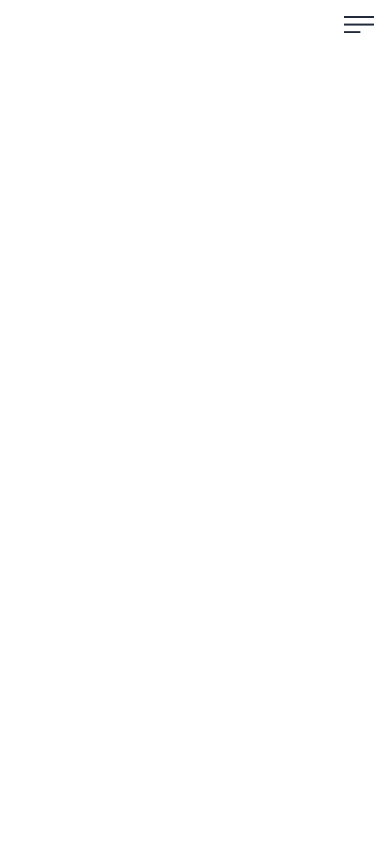
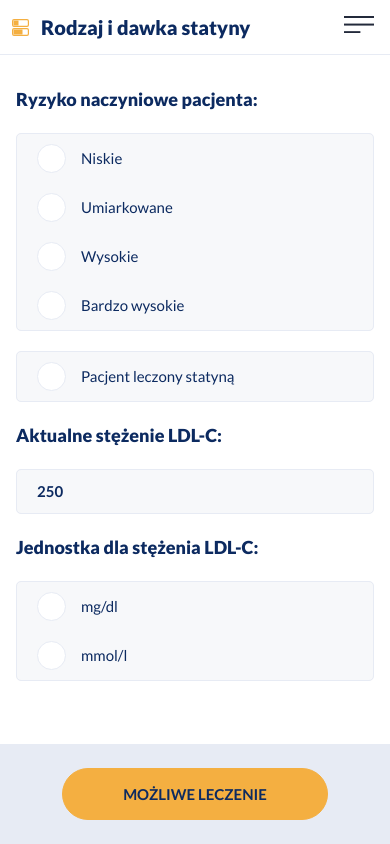
Before and after one commit to jdyczka/react-developer-task, a React (Create React App) app: page / in a window 390 px wide. Built offline with nearby package versions, Linux system fonts and the light colour scheme.

Commit message:
add form layout for mobile

```diff
--- a/package.json
+++ b/package.json
@@ -13,6 +13,7 @@
     "@types/react-dom": "^17.0.9",
     "react": "^17.0.2",
     "react-dom": "^17.0.2",
+    "react-hook-form": "^7.12.2",
     "react-router-dom": "^5.2.0",
     "react-scripts": "4.0.3",
     "typescript": "^4.3.5",
--- a/src/App.tsx
+++ b/src/App.tsx
@@ -4,6 +4,7 @@ import {
   Switch,
   Route
 } from "react-router-dom";
+import FormSubSite from './components/FormSubSite';
 import MainNav from './components/NavPanel';
 import SubSite from './components/SubSite';
 import { mainSubSites, secondarySubSites, getPath } from './subSites';
@@ -48,16 +49,21 @@ function App() {
           <div className='lg:col-start-5 lg:col-end-12'>
             <Switch>
               {
-                mainSubSites.map((el, i) =>
-                  <Route key={i} path={getPath(el.title)}>
-                    <SubSite title={el.title} icon={el.icon}/>
-                  </Route>
-                )
+                mainSubSites.map((el, i) => {
+                  if (i === 1) {
+                    return <FormSubSite key={i} title={el.title} icon={el.icon} />
+                  }
+                  return (
+                    <Route key={i} path={getPath(el.title)}>
+                      <SubSite title={el.title} icon={el.icon} />
+                    </Route>
+                  )
+                })
               }
               {
                 secondarySubSites.map((el, i) =>
                   <Route key={i} path={getPath(el.title)}>
-                    <SubSite title={el.title} icon={el.icon}/>
+                    <SubSite title={el.title} icon={el.icon} />
                   </Route>
                 )
               }
--- /dev/null
+++ b/src/components/FormSubSite.tsx
@@ -0,0 +1,23 @@
+import React, { ReactElement } from "react";
+import Form from "./form/Form";
+
+import SubSite from "./SubSite";
+
+interface FormSubSiteProps {
+    title: string;
+    icon?: ReactElement;
+}
+
+export default function FormSubSite({ title, icon }: FormSubSiteProps) {
+
+
+    return (
+        <SubSite title={title} icon={icon}>
+            <div className="pb-100-px lg:pb-0">
+                <div className="p-4">
+                    <Form />
+                </div>
+            </div>
+        </SubSite>
+    )
+}
--- a/src/components/NavPanel.tsx
+++ b/src/components/NavPanel.tsx
@@ -18,7 +18,7 @@ export default function NavPanel({shouldOpen, onClose}: NavPanelProps) {
                 transform: `translate(${!shouldOpen ? 0 : '-100%'})`,
                 left: '100%',
             }}
-            className='w-almost-100 fixed top-0 min-h-screen flex flex-col justify-between bg-lightgrey pl-8 lg:static lg:w-auto lg:bg-transparent'>
+            className='z-10 w-almost-100 fixed top-0 min-h-screen flex flex-col justify-between bg-lightgrey pl-8 lg:static lg:w-auto lg:bg-transparent'>
             <div className='text-right lg:hidden'>
                 <button className='p-5' onClick={closePanel}>
                     <svg width="17.181" height="17.182" viewBox="0 0 17.181 17.182">
--- /dev/null
+++ b/src/components/form/CheckboxInput.tsx
@@ -0,0 +1,14 @@
+import React from "react";
+import FormInput from "./FormInput";
+
+interface CheckboxInputProps {
+    text: string;
+    value: string;
+}
+
+export default function CheckboxInput({text, value}: CheckboxInputProps) {
+
+    return (
+        <FormInput type='checkbox' text={text} value={value} />
+    )
+}
--- /dev/null
+++ b/src/components/form/Form.css
@@ -0,0 +1,87 @@
+:root {
+    --navy: #0C2A60;
+    --yellow: #F4AF41;
+    --red: #EB562B;
+    --blue: #31AEF2;
+    --lightgrey: #F7F8FA;
+    --grey: #E7EBF4;
+    --darkgrey: #A7B2C6;
+}
+
+form p {
+    font-size: 18px;
+    font-weight: 900;
+    margin: 15px 0;
+}
+
+fieldset {
+    border: 1px solid var(--grey);
+    border-radius: 5px;
+    margin: 20px 0;
+}
+
+input[type='number'] {
+    padding: 10px 20px;
+    background: none;
+    font-weight: 700;
+    width: 100%;
+}
+
+input[type='radio'],
+input[type='checkbox'] {
+    display: none;
+}
+
+label input[type='radio']+div,
+label input[type='checkbox']+div {
+    display: flex;
+    align-items: center;
+    padding: 10px 20px;
+}
+
+label input[type='radio']+div:before,
+label input[type='checkbox']+div:before {
+    content: '';
+    display: inline-block;
+    width: 29px;
+    height: 29px;
+    border: 1px solid var(--grey);
+    border-radius: 50%;
+    background: #fff;
+    margin-right: 15px;
+}
+
+label input[type='radio']:checked+div:before,
+label input[type='checkbox']:checked+div:before {
+    background: var(--yellow);
+}
+
+input[type='radio']:not(:last-child),
+input[type='checkbox']:not(:last-child) {
+    border-bottom: 1px solid var(--grey);
+}
+
+input[type='submit'] {
+    border: 1px solid var(--yellow);
+    border-radius: 26px;
+    height: 52px;
+    padding: 0 60px;
+    text-transform: uppercase;
+    font-weight: 700;
+    margin: 0 auto;
+    background: var(--yellow);
+}
+
+input[type='submit']:disabled {
+    background: var(--grey);
+    color: var(--darkgrey);
+}
+
+
+
+
+@media (max-width: 1023px) {
+    fieldset {
+        background: var(--lightgrey);
+    }
+}
--- /dev/null
+++ b/src/components/form/Form.tsx
@@ -0,0 +1,39 @@
+import React from "react";
+import ReactDOM from "react-dom";
+import { useForm } from "react-hook-form";
+import "./Form.css";
+import RadioInput from "./RadioInput";
+import CheckboxInput from "./CheckboxInput";
+import FormInput from "./FormInput";
+
+export default function Form() {
+
+
+    return (
+        <form>
+            <p>Ryzyko naczyniowe pacjenta:</p>
+            <fieldset>
+                <RadioInput name='risk' text='Niskie' value='low' />
+                <RadioInput name='risk' text='Umiarkowane' value='moderate' />
+                <RadioInput name='risk' text='Wysokie' value='high' />
+                <RadioInput name='risk' text='Bardzo wysokie' value='very-high' />
+            </fieldset>
+            <fieldset>
+                <CheckboxInput text='Pacjent leczony statyną' value='false' />
+            </fieldset>
+            <p>Aktualne stężenie LDL-C:</p>
+            <fieldset>
+                <FormInput type='number' value='250' />
+            </fieldset>
+            <p>Jednostka dla stężenia LDL-C:</p>
+            <fieldset>
+                <RadioInput name='ldlc-unit' text='mg/dl' value='low' />
+                <RadioInput name='ldlc-unit' text='mmol/l' value='moderate' />
+            </fieldset>
+
+            <div className="text-center bg-grey fixed bottom-0 inset-x-0 p-6">
+                <input type="submit" value="Możliwe leczenie" />
+            </div>
+        </form>
+    )
+}
--- /dev/null
+++ b/src/components/form/FormInput.tsx
@@ -0,0 +1,22 @@
+import React from "react";
+
+interface FormInputProps {
+    text?: string;
+    value: string;
+    name?: string;
+    type: string;
+}
+
+export default function FormInput({text, value, name, type}: FormInputProps) {
+
+    return (
+        <label>
+            <input
+                type={type}
+                value={value}
+                name={name || ''}
+                />
+            <div>{text}</div>
+        </label>
+    )
+}
--- /dev/null
+++ b/src/components/form/RadioInput.tsx
@@ -0,0 +1,15 @@
+import React from "react";
+import FormInput from "./FormInput";
+
+interface RadioInputProps {
+    text: string;
+    value: string;
+    name: string;
+}
+
+export default function RadioInput({text, value, name}: RadioInputProps) {
+
+    return (
+        <FormInput type='radio' name={name} text={text} value={value} />
+    )
+}
```
Also changed, not shown: 1 other file (tests, documents, lock files or other folders).
